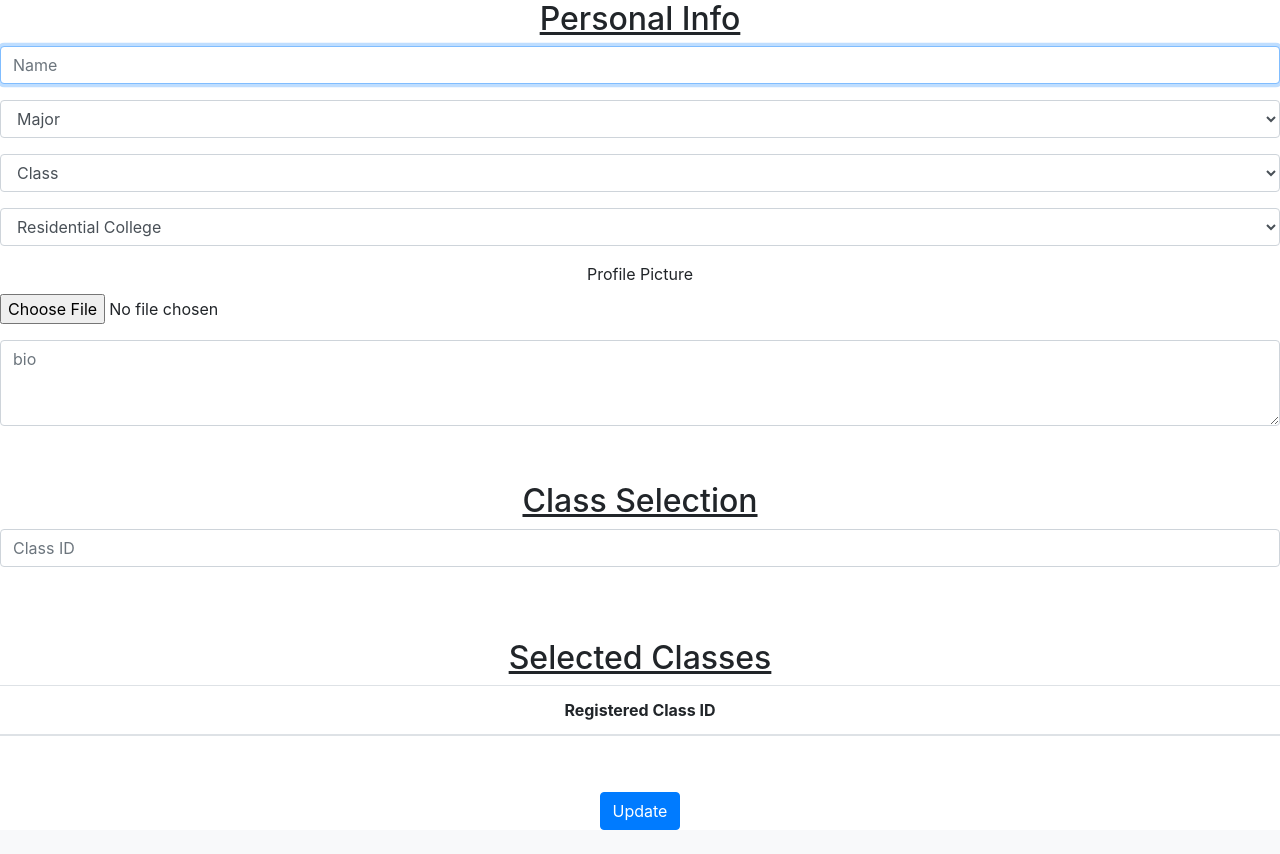
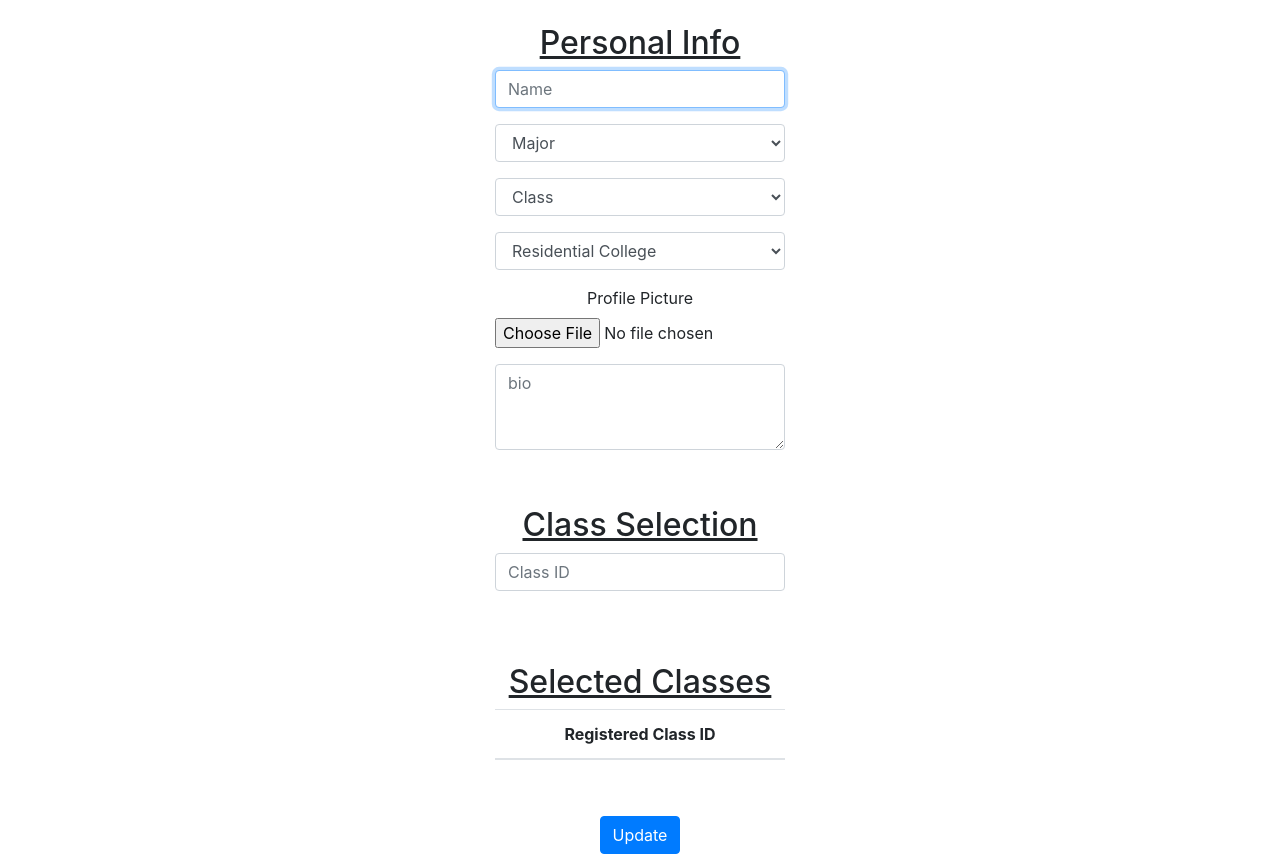
Before and after one commit to taehyoungjo/YConnect, a Flask app: page /updateprofile in a window 1280 px wide. Shown: the part 76-930 px from the top of the page. Before the commit the page ends 906 px from the top, so only its background shows below. Run offline with Flask 2, Linux system fonts and the light colour scheme; a user stored in the database is signed in; data comes from the database, SQL or seed files in the repository; data that the repository does not hold is empty; some libraries are stand-ins or nearby versions.

Commit message:
more fixing

```diff
--- a/templates/layout.html
+++ b/templates/layout.html
@@ -41,7 +41,8 @@
                 {% endif %}
             </div>
         </nav>
-        <main>
+        <main class="container-fluid">
+            <br>
             {% block main %}{% endblock %}
         </main>
         <footer>
--- a/templates/login.html
+++ b/templates/login.html
@@ -5,6 +5,8 @@
 {% endblock %}
 
 {% block main %}
+    <div class="row justify-content-center">
+        <div class="col-4">
             <form action="/login" method="post">
                 <div class="form-group">
                     <input autocomplete="off" autofocus class="form-control" name="username" placeholder="Username" type="text">
@@ -14,4 +16,6 @@
                 </div>
                 <button class="btn btn-primary" type="submit">Log In</button>
             </form>
+        </div>
+    </div>
 {% endblock %}
--- a/templates/updateprofile.html
+++ b/templates/updateprofile.html
@@ -5,8 +5,9 @@
 {% endblock %}
 
 {% block main %}
+<div class="row justify-content-center">
+    <div class="col-3">
         <form action="/updateprofile" method="post" enctype=multipart/form-data >
-
             <h2><u>Personal Info</u></h2>
             <div class="form-group">
                 <input autocomplete="off" autofocus class="form-control" name="name" placeholder="Name" type="text">
@@ -87,7 +88,8 @@
                 <button class="btn btn-primary" type="submit" id="submit">Update</button>
             </div>
         </form>
-
+    </div>
+</div>
 <script>
 
     //get class_id from html form
```
Lines whose indentation alone changed are shown as unchanged.
